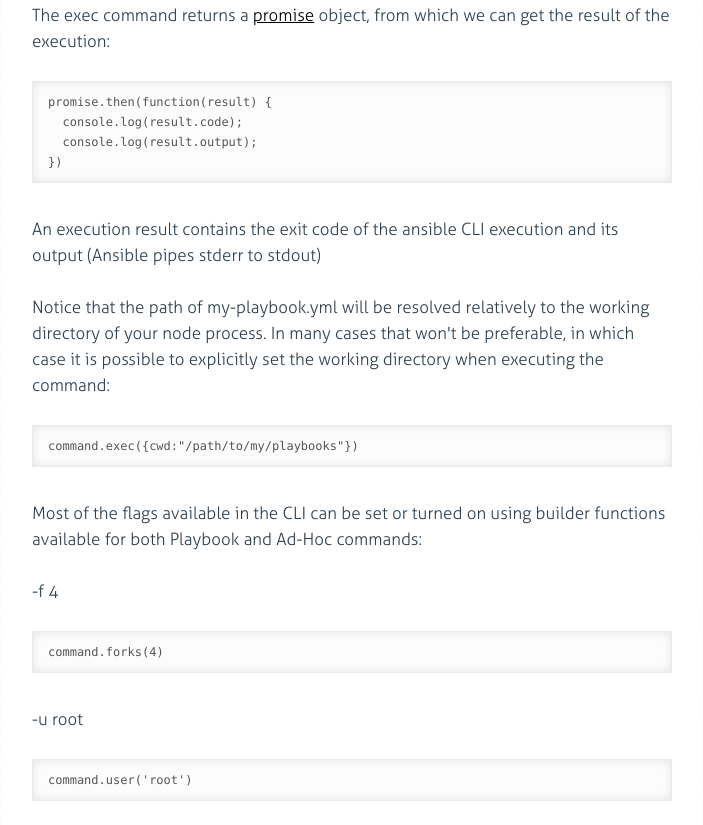
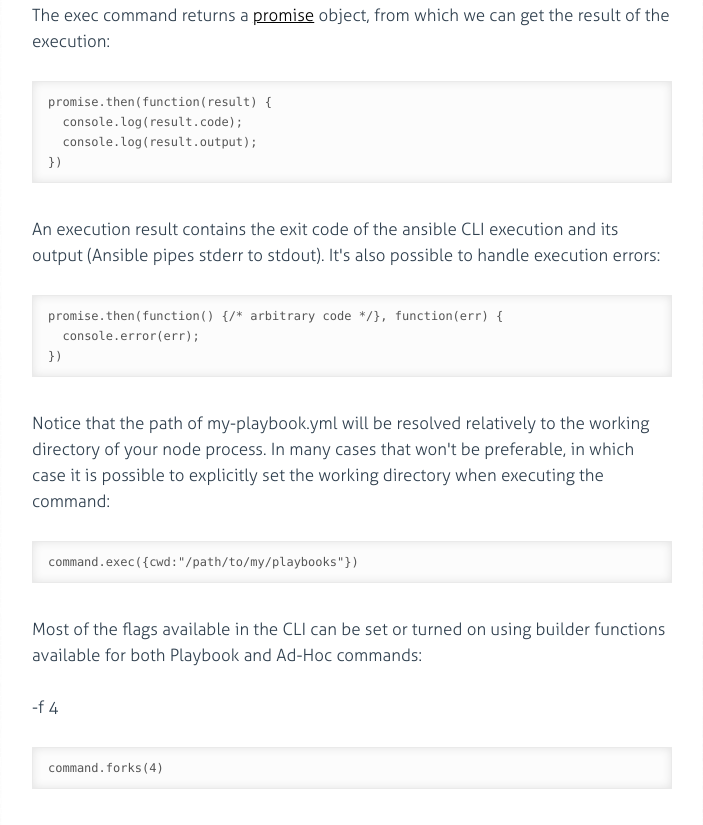
Before and after one commit to shaharke/node-ansible, a plain HTML site: page index.html in a window 1280 px wide. Shown: the part 1934-2759 px from the top of the page, without its empty margins (288-991 px from the left). Drawn offline with Linux system fonts and the light colour scheme.

Commit message:
handling errors

```diff
--- a/index.html
+++ b/index.html
@@ -2,7 +2,7 @@
 
 <html>
 <head>
-  <title>node-ansible.js</title>
+  <title>node-ansible documenatation</title>
   <meta http-equiv="content-type" content="text/html; charset=UTF-8">
   <link rel="stylesheet" media="all" href="public/stylesheets/normalize.css" />
   <link rel="stylesheet" media="all" href="docco.css" />
@@ -13,7 +13,7 @@
 
       <div class="header">
 
-          <h1>node-ansible.js</h1>
+          <h1>node-ansible</h1>
 
 
 
@@ -100,8 +100,16 @@
 
 
         <p> An execution result contains the exit code of the ansible CLI execution and its output (Ansible
- pipes stderr to stdout)</p>
-<p> Notice that the path of my-playbook.yml will be resolved relatively to the working directory of your node process. In many
+ pipes stderr to stdout). It&#39;s also possible to handle execution errors:</p>
+
+
+          <div class='highlight'><pre>promise.then(<span class="hljs-function"><span class="hljs-keyword">function</span><span class="hljs-params">()</span> {</span><span class="hljs-comment">/* arbitrary code */</span>}, <span class="hljs-function"><span class="hljs-keyword">function</span><span class="hljs-params">(err)</span> {</span>
+  console.error(err);
+})</pre></div>
+
+
+
+        <p> Notice that the path of my-playbook.yml will be resolved relatively to the working directory of your node process. In many
  cases that won&#39;t be preferable, in which case it is possible to explicitly set the working directory when executing the command:</p>
 
 
```
